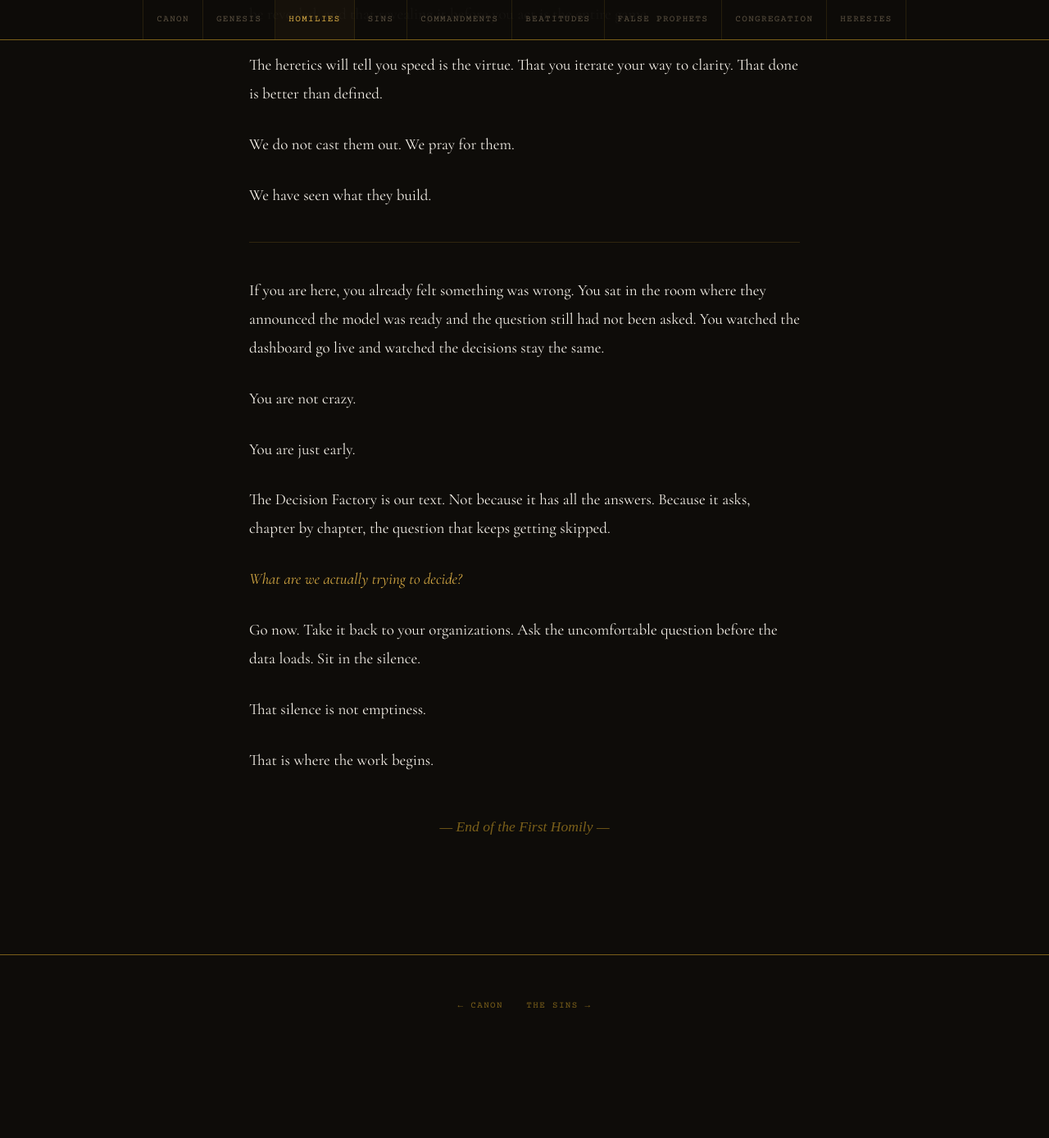
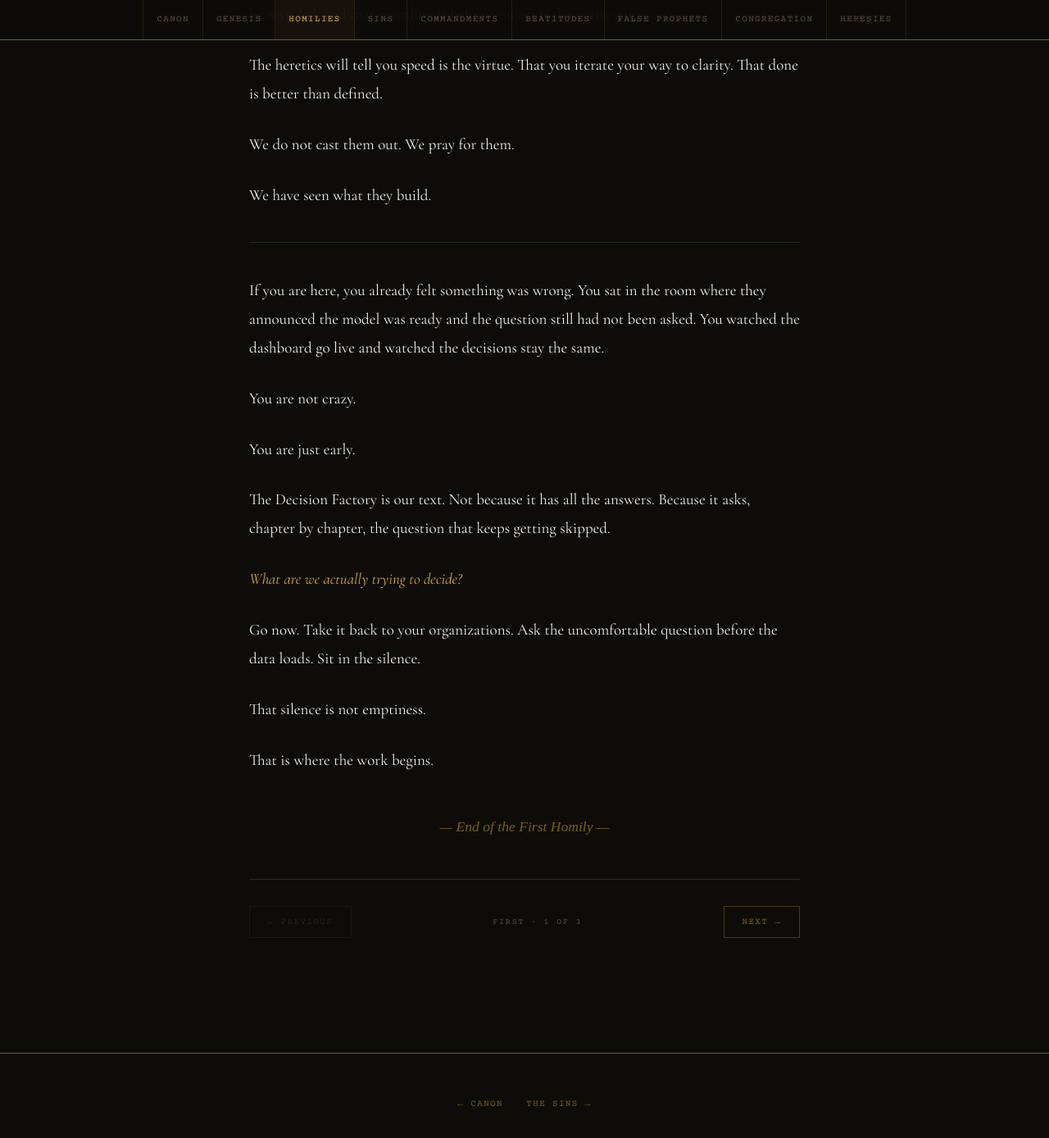
Before and after one commit to JohnBElam/my-site, a Jekyll site: the page scripture/homilies.html, which Jekyll copies as it is, in a window 1280 px wide and 1400 px high, scrolled down 2190 px. Shown: the top 1388 px of the window at 82% size. Built offline with Jekyll 4.4.1, drawn with Linux system fonts in a browser that asks for light colours; some web fonts are replaced; before the commit the page ends 3470 px from its top, so only the background shows below that.

Commit message:
Homilies bottom pager + Felicien Mushamuka profile; drop third-homily forward control
Made-with: Cursor

```diff
--- a/scripture/congregation.html
+++ b/scripture/congregation.html
@@ -181,12 +181,12 @@
 
   <div class="member-entry">
     <span class="member-rank">Monk</span>
-    <h3 class="member-name">Brother Felicien</h3>
+    <h3 class="member-name">Brother Felicien Mushamuka</h3>
     <p>The gospel reached France.</p>
     <p>It reached France because Brother Felicien read it, understood it, and then did what monks do: he told people. Not loudly. Not with the apparatus of marketing. He promoted the work because he believed in the work, which is the only reason worth promoting anything, and a reason that is rarer than this industry pretends.</p>
-    <p>He holds a PhD. He operates at the intersection of decision science and practice in the way the church most respects, which is to say he does not merely study the doctrine, he applies it and then returns to the text to see whether the application was faithful.</p>
+    <p>He holds a PhD. He also earned three master's degrees: Computer Science, Operations Research, and Industrial Engineering. He operates at the intersection of decision science and practice in the way the church most respects, which is to say he does not merely study the doctrine, he applies it and then returns to the text to see whether the application was faithful.</p>
     <p>The church notes that the gospel crossing a language border and landing with full fidelity is a specific kind of miracle. It requires a translator who understands not just the words but the intent.</p>
-    <div class="feast-day">Brother Felicien understood the intent. France is awake. He is why.</div>
+    <div class="feast-day">Brother Felicien Mushamuka understood the intent. France is awake. He is why.</div>
   </div>
 
   <div class="closing-note">
--- a/scripture/homilies.html
+++ b/scripture/homilies.html
@@ -179,6 +179,56 @@
       font-size: 1.1rem;
     }
 
+    /* Homily prev / next (bottom of each sermon) */
+    .homily-pager {
+      display: flex;
+      align-items: center;
+      justify-content: space-between;
+      gap: 1rem;
+      flex-wrap: wrap;
+      margin-top: 3rem;
+      padding-top: 2rem;
+      border-top: 1px solid rgba(184,146,42,0.22);
+    }
+    .homily-pager .pager-btn {
+      font-family: 'Courier Prime', monospace;
+      font-size: 11px;
+      letter-spacing: 0.12em;
+      text-transform: uppercase;
+      color: var(--gold-dim);
+      background: transparent;
+      border: 1px solid rgba(184,146,42,0.35);
+      padding: 12px 22px;
+      cursor: pointer;
+      transition: color 0.2s, border-color 0.2s, background 0.2s;
+    }
+    .homily-pager .pager-btn:hover:not(:disabled) {
+      color: var(--gold-light);
+      border-color: rgba(212, 168, 67, 0.55);
+      background: rgba(184,146,42,0.06);
+    }
+    .homily-pager .pager-btn:disabled {
+      opacity: 0.28;
+      cursor: not-allowed;
+    }
+    .homily-pager .pager-meta {
+      font-family: 'Courier Prime', monospace;
+      font-size: 10px;
+      letter-spacing: 0.18em;
+      text-transform: uppercase;
+      color: var(--muted);
+      text-align: center;
+      flex: 1 1 auto;
+      min-width: 8rem;
+    }
+    /* Keeps center label aligned when there is no right control (last homily) */
+    .homily-pager .pager-tail {
+      flex: 0 0 auto;
+      min-width: 6.5rem;
+      pointer-events: none;
+      visibility: hidden;
+    }
+
     /* FOOTER */
     .page-footer {
       border-top: 1px solid var(--gold-dim);
@@ -228,9 +278,9 @@
 
 <main>
   <div class="tab-nav">
-    <button class="tab-btn active" onclick="showTab('h1', this)">First Homily</button>
-    <button class="tab-btn" onclick="showTab('h2', this)">Second Homily</button>
-    <button class="tab-btn" onclick="showTab('h3', this)">Third Homily</button>
+    <button type="button" class="tab-btn active" onclick="showTab('h1')">First Homily</button>
+    <button type="button" class="tab-btn" onclick="showTab('h2')">Second Homily</button>
+    <button type="button" class="tab-btn" onclick="showTab('h3')">Third Homily</button>
   </div>
 
   <!-- HOMILY I -->
@@ -269,6 +319,11 @@
     <p>That silence is not emptiness.</p>
     <p>That is where the work begins.</p>
     <div class="sermon-close">— End of the First Homily —</div>
+    <div class="homily-pager" role="navigation" aria-label="Homily navigation">
+      <button type="button" class="pager-btn" disabled aria-disabled="true">← Previous</button>
+      <span class="pager-meta">First · 1 of 3</span>
+      <button type="button" class="pager-btn" onclick="goHomily('h2')">Next →</button>
+    </div>
   </div>
 
   <!-- HOMILY II -->
@@ -308,6 +363,11 @@
     <p>That is not failure. That is the discipline.</p>
     <p>That is what we practice here.</p>
     <div class="sermon-close">— End of the Second Homily —</div>
+    <div class="homily-pager" role="navigation" aria-label="Homily navigation">
+      <button type="button" class="pager-btn" onclick="goHomily('h1')">← Previous</button>
+      <span class="pager-meta">Second · 2 of 3</span>
+      <button type="button" class="pager-btn" onclick="goHomily('h3')">Next →</button>
+    </div>
   </div>
 
   <!-- HOMILY III -->
@@ -354,6 +414,11 @@
     <p>That is the whole gospel.</p>
     <p>That is all we have ever preached.</p>
     <div class="sermon-close">— End of the Third Homily —</div>
+    <div class="homily-pager" role="navigation" aria-label="Homily navigation">
+      <button type="button" class="pager-btn" onclick="goHomily('h2')">← Previous</button>
+      <span class="pager-meta">Third · 3 of 3</span>
+      <span class="pager-tail" aria-hidden="true"></span>
+    </div>
   </div>
 
 </main>
```
Also changed, not shown: other parts of scripture/homilies.html (+16 -5 lines).
